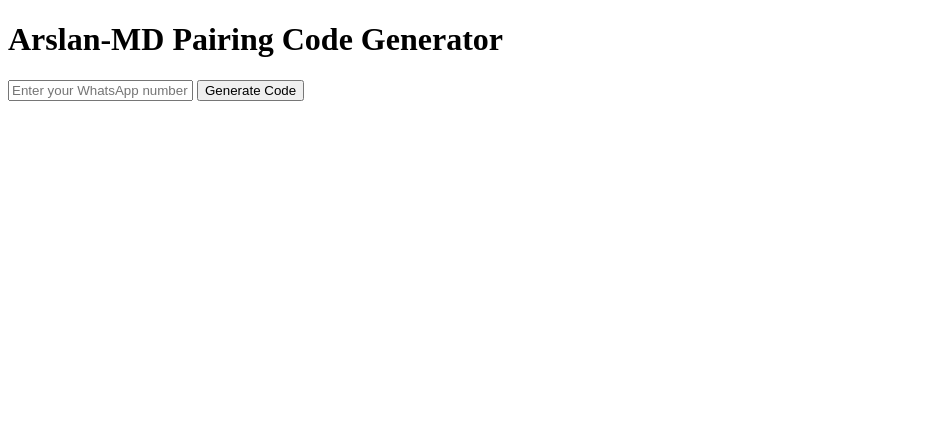
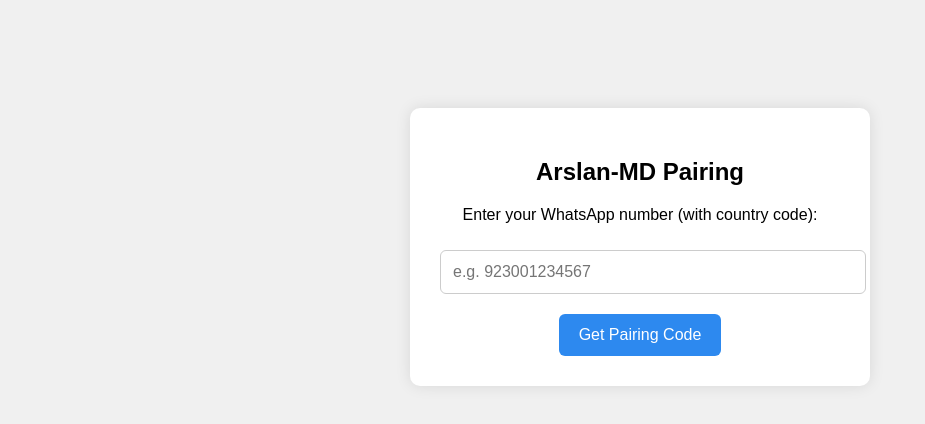
Before and after one commit to ArslanMDofficial/ArslanMD-Pairing, a website: page client/index.html in a window 1280 px wide. Shown: the whole page, without its empty margins (0-925 px from the left). Drawn offline with Linux system fonts and the light colour scheme.

Commit message:
Update index.html

```diff
--- a/client/index.html
+++ b/client/index.html
@@ -1,33 +1,94 @@
 <!DOCTYPE html>
-<html>
+<html lang="en">
 <head>
+  <meta charset="UTF-8" />
+  <meta name="viewport" content="width=device-width, initial-scale=1.0"/>
   <title>Arslan-MD Pairing</title>
+  <style>
+    body {
+      background: #f0f0f0;
+      font-family: sans-serif;
+      display: flex;
+      flex-direction: column;
+      align-items: center;
+      padding-top: 100px;
+    }
+    .container {
+      background: white;
+      padding: 30px;
+      border-radius: 10px;
+      box-shadow: 0 0 15px rgba(0,0,0,0.1);
+      text-align: center;
+      width: 90%;
+      max-width: 400px;
+    }
+    input {
+      padding: 12px;
+      font-size: 16px;
+      width: 100%;
+      margin-top: 10px;
+      border: 1px solid #ccc;
+      border-radius: 6px;
+    }
+    button {
+      margin-top: 20px;
+      padding: 12px 20px;
+      background: #2d89ef;
+      color: white;
+      border: none;
+      border-radius: 6px;
+      cursor: pointer;
+      font-size: 16px;
+    }
+    #codeBox {
+      margin-top: 20px;
+      display: none;
+    }
+    #pairingCode {
+      font-size: 20px;
+      font-weight: bold;
+      background: #e9ecef;
+      padding: 10px;
+      border-radius: 6px;
+      margin-bottom: 10px;
+    }
+  </style>
 </head>
 <body>
-  <h1>Arslan-MD Pairing Code Generator</h1>
-  <form id="pairForm">
-    <input type="text" id="phoneNumber" placeholder="Enter your WhatsApp number" required>
-    <button type="submit">Generate Code</button>
-  </form>
-  <div id="result"></div>
+  <div class="container">
+    <h2>Arslan-MD Pairing</h2>
+    <p>Enter your WhatsApp number (with country code):</p>
+    <input type="text" id="numberInput" placeholder="e.g. 923001234567"/>
+    <button onclick="getCode()">Get Pairing Code</button>
+
+    <div id="codeBox">
+      <div id="pairingCode">XXXXXX</div>
+      <button onclick="copyCode()">Copy Code</button>
+    </div>
+  </div>
 
   <script>
-    const form = document.getElementById('pairForm');
-    const result = document.getElementById('result');
-
-    form.addEventListener('submit', async (e) => {
-      e.preventDefault();
-      const number = document.getElementById('phoneNumber').value;
-
-      const res = await fetch('/generate-code', {
+    async function getCode() {
+      const number = document.getElementById('numberInput').value;
+      const response = await fetch('/generate-code', {
         method: 'POST',
         headers: {'Content-Type': 'application/json'},
         body: JSON.stringify({ number })
       });
+      const data = await response.json();
+      if (data.code) {
+        document.getElementById('pairingCode').innerText = data.code;
+        document.getElementById('codeBox').style.display = 'block';
+      } else {
+        alert('Something went wrong');
+      }
+    }
 
-      const data = await res.json();
-      result.innerHTML = `<h3>Your Pairing Code:</h3><p>${data.code}</p>`;
-    });
+    function copyCode() {
+      const code = document.getElementById('pairingCode').innerText;
+      navigator.clipboard.writeText(code);
+      alert('Code copied: ' + code);
+    }
   </script>
 </body>
 </html>
```
